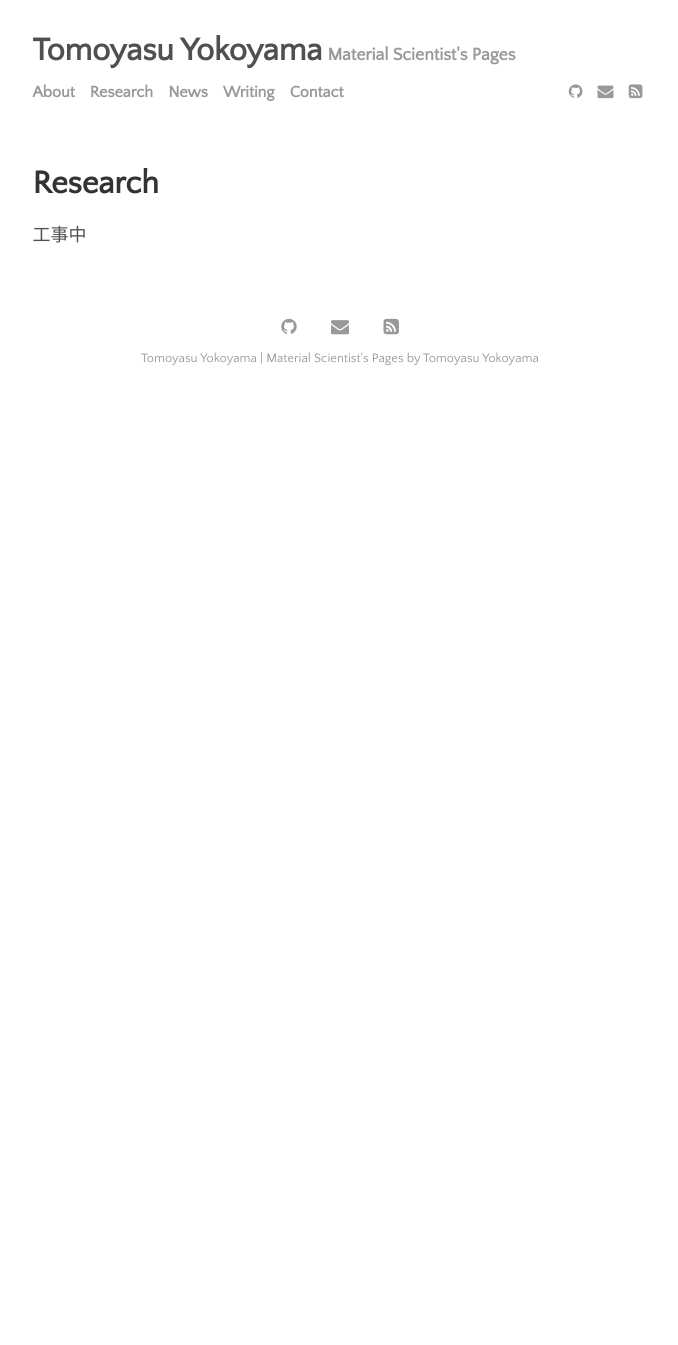
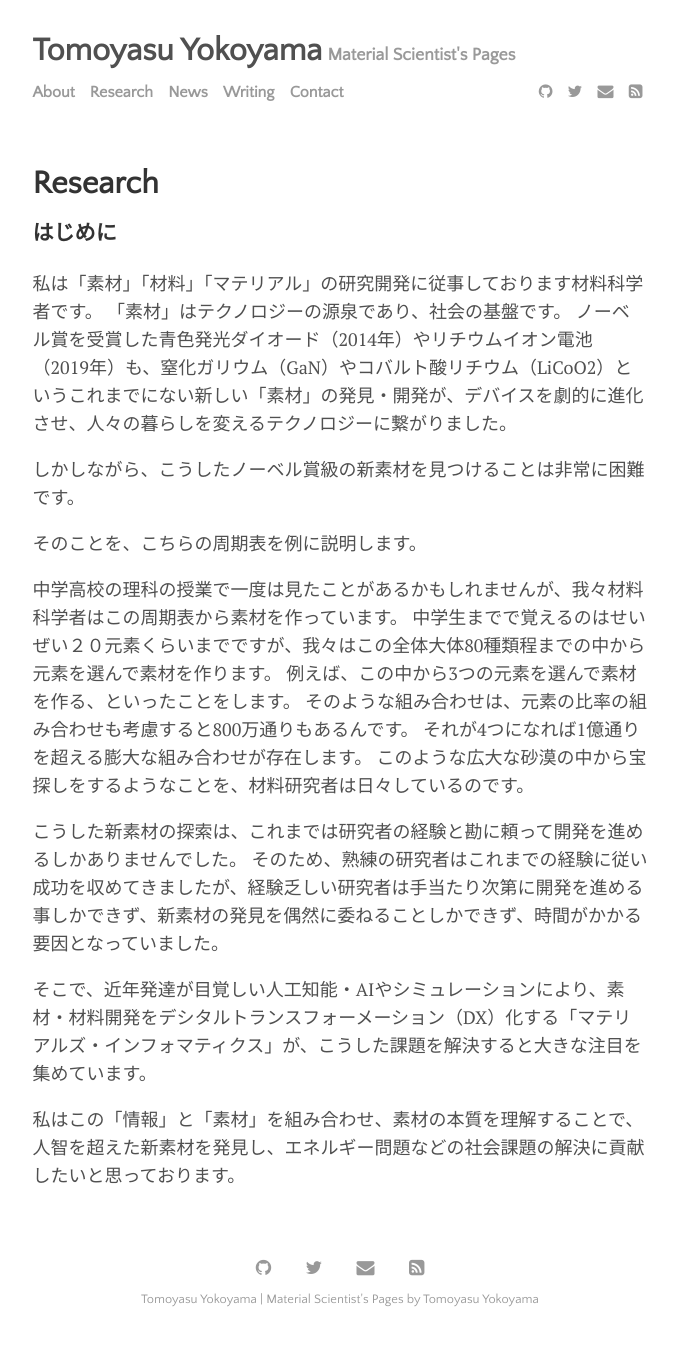
Before and after one commit to yokoyamatomoyasu/yokoyamatomoyasu.github.io, a Jekyll site: the page built from menu/research.md, in a window 1280 px wide. Shown: the whole page, without its empty margins (300-978 px from the left). Built offline with Jekyll 4.4.1, drawn with Linux system fonts in a browser that asks for light colours; before the commit the page ends 900 px from its top, so only the background shows below that.

Commit message:
GitHub pages site with Jekyll

```diff
--- a/_data/settings.yml
+++ b/_data/settings.yml
@@ -16,7 +16,7 @@ menu:
 # Available social icons are powered by Font Awesome, so you can use any icon that they offer
 social:
 - {icon: 'github',     link: 'https://www.github.com/yokoyamatomoyasu'}
-#- {icon: 'twitter',    link: 'https://twitter.com/paululele'}
+- {icon: 'twitter',    link: 'https://twitter.com/yoko_materialDX'}
 #- {icon: 'linkedin',   link: 'http://www.linkedin.com/in/lenpaul/'}
 - {icon: 'envelope',   link: 'mailto:yokoyama.tomoyasu@jp.panasonic.com'}
 - {icon: 'rss-square', link: '/feed.xml'}
--- a/menu/research.md
+++ b/menu/research.md
@@ -4,4 +4,28 @@ title:  Research
 permalink: /research
 ---
 
-工事中
+### はじめに
+
+私は「素材」「材料」「マテリアル」の研究開発に従事しております材料科学者です。
+「素材」はテクノロジーの源泉であり、社会の基盤です。
+ノーベル賞を受賞した青色発光ダイオード（2014年）やリチウムイオン電池（2019年）も、窒化ガリウム（GaN）やコバルト酸リチウム（LiCoO2）というこれまでにない新しい「素材」の発見・開発が、デバイスを劇的に進化させ、人々の暮らしを変えるテクノロジーに繋がりました。
+
+しかしながら、こうしたノーベル賞級の新素材を見つけることは非常に困難です。
+
+そのことを、こちらの周期表を例に説明します。
+
+
+中学高校の理科の授業で一度は見たことがあるかもしれませんが、我々材料科学者はこの周期表から素材を作っています。
+中学生までで覚えるのはせいぜい２０元素くらいまでですが、我々はこの全体大体80種類程までの中から元素を選んで素材を作ります。
+例えば、この中から3つの元素を選んで素材を作る、といったことをします。
+そのような組み合わせは、元素の比率の組み合わせも考慮すると800万通りもあるんです。
+それが4つになれば1億通りを超える膨大な組み合わせが存在します。
+このような広大な砂漠の中から宝探しをするようなことを、材料研究者は日々しているのです。
+
+こうした新素材の探索は、これまでは研究者の経験と勘に頼って開発を進めるしかありませんでした。
+そのため、熟練の研究者はこれまでの経験に従い成功を収めてきましたが、経験乏しい研究者は手当たり次第に開発を進める事しかできず、新素材の発見を偶然に委ねることしかできず、時間がかかる要因となっていました。
+
+
+そこで、近年発達が目覚しい人工知能・AIやシミュレーションにより、素材・材料開発をデシタルトランスフォーメーション（DX）化する「マテリアルズ・インフォマティクス」が、こうした課題を解決すると大きな注目を集めています。
+
+私はこの「情報」と「素材」を組み合わせ、素材の本質を理解することで、人智を超えた新素材を発見し、エネルギー問題などの社会課題の解決に貢献したいと思っております。
```
Also changed, not shown: 1 other file.
